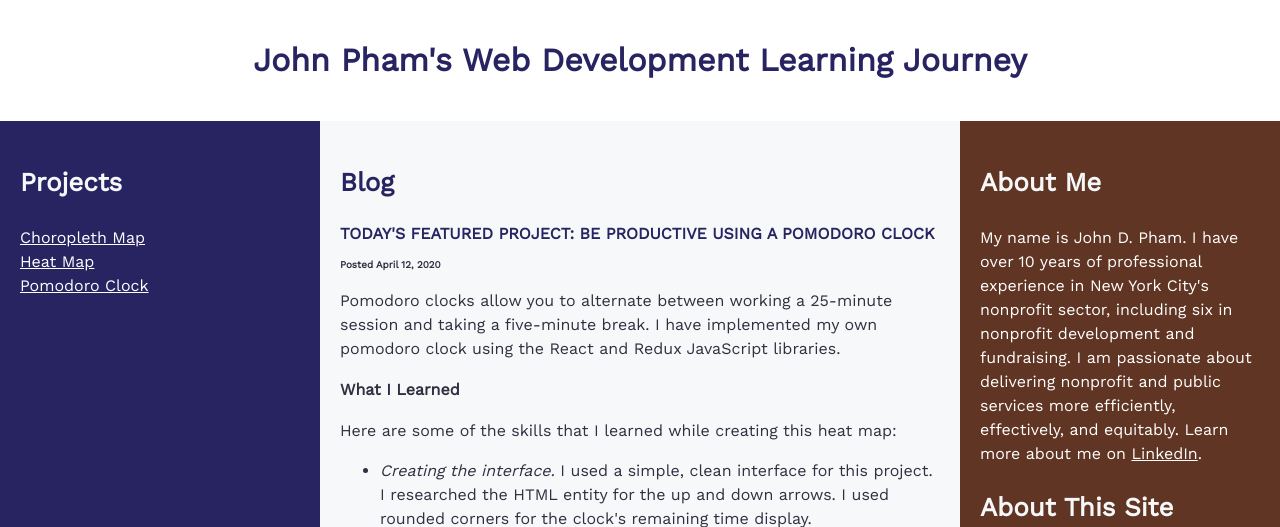
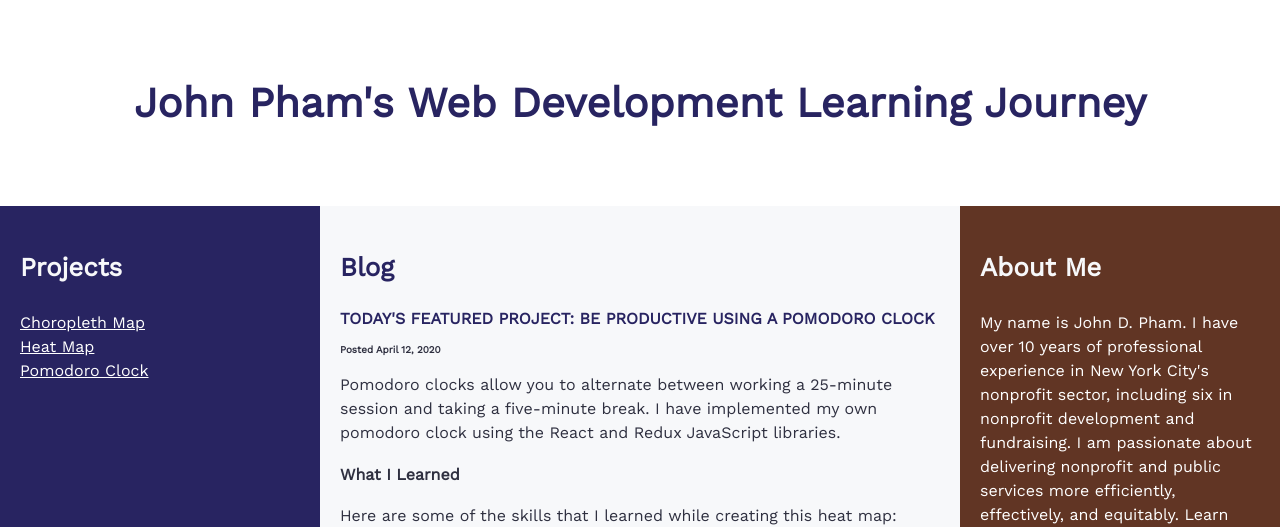
Before and after one commit to johnpham0527/blog, a PHP site: page /index.php in a window 1280 px wide. Shown: the top 527 px of the page. Run offline with PHP 8.4, Linux system fonts and the light colour scheme.

Commit message:
Set h1 font size and line height to 2.618em

```diff
--- a/css/grid.css
+++ b/css/grid.css
@@ -10,6 +10,11 @@ body {
     padding: 0;
     margin: 0;
     font-family: "Work Sans", helvetica, arial, sans-serif;
+}
+
+h1 {
+    font-size: 2.618em;
+    line-height: 2.618em;
 }
 
 h2 {
```
